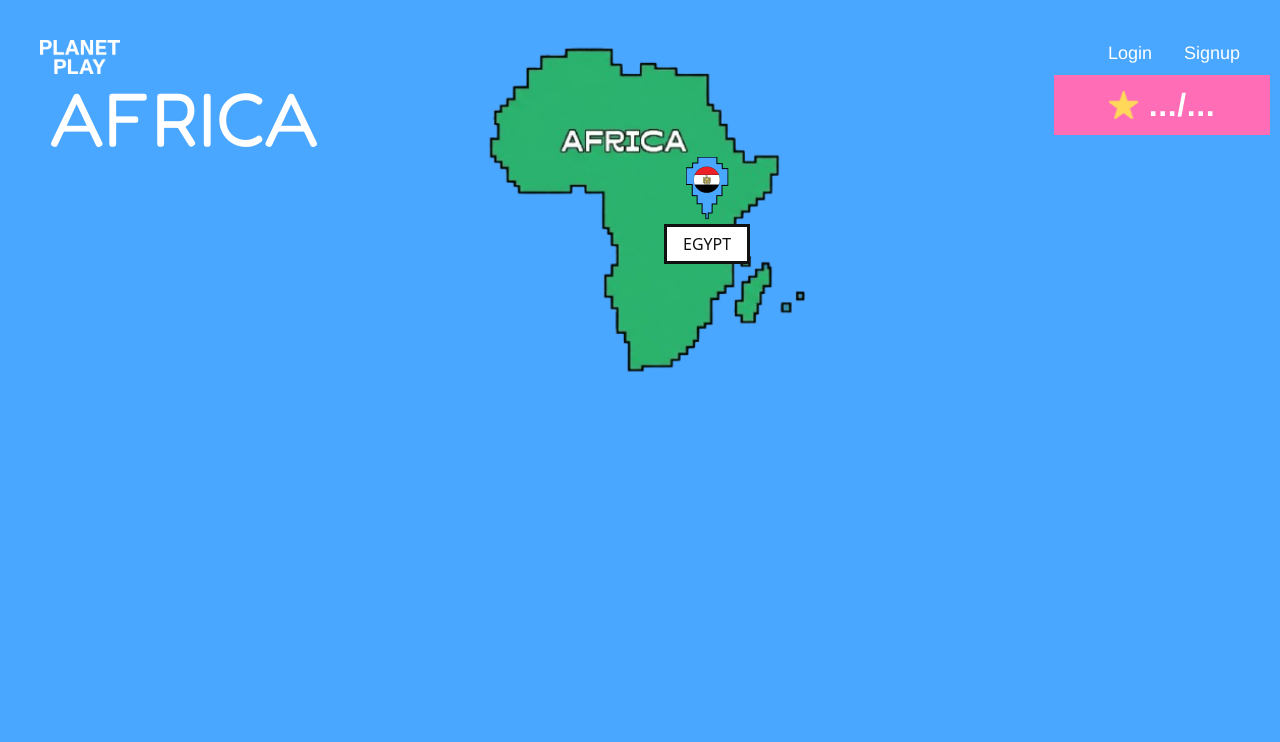
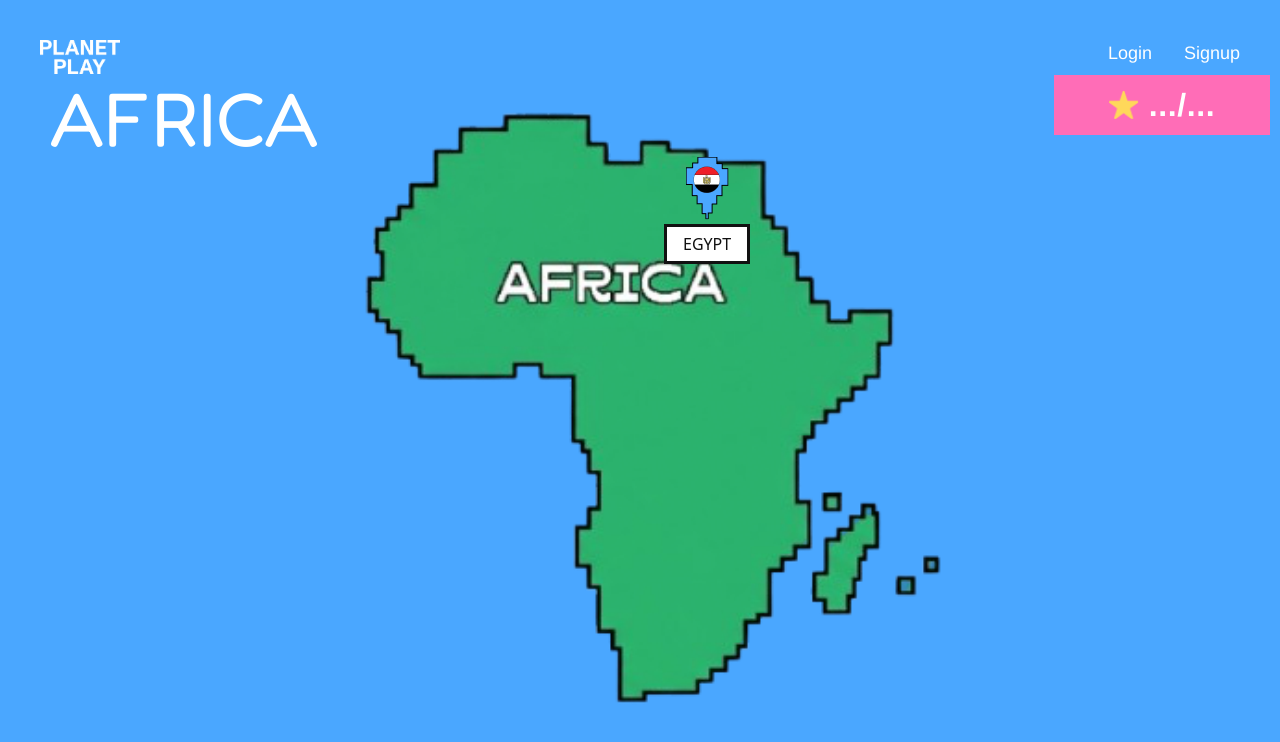
Before and after one commit to mariamragaie05/PlanetPlay, a Next.js app in the folder frontend/: page /map/africa in a window 1280 px wide. Shown: the top 742 px of the page. Built offline with nearby package versions, Linux system fonts and the light colour scheme; no server answers.

Commit message:
replace africa and landmarks (egypt) images

```diff
--- a/frontend/app/egypt/landmarks/the-cairo-tower/page.tsx
+++ b/frontend/app/egypt/landmarks/the-cairo-tower/page.tsx
@@ -607,7 +607,7 @@ export default function TheCairoTowerPage() {
                 width: block.dropZone.width,
                 height: block.dropZone.height,
                 zIndex: block.dropZone.zIndex,
-                background: "rgba(255,0,0,0.2)", // uncomment to debug
+                // background: "rgba(255,0,0,0.2)", // uncomment to debug
               }}
             />
           ) : null,
--- a/frontend/app/egypt/page.tsx
+++ b/frontend/app/egypt/page.tsx
@@ -6,7 +6,7 @@ export default function EgyptCategories() {
       countryName="Egypt"
       foodImg="/countries/egypt/food.png"
       festivalsImg="/countries/egypt/festivals.png"
-      landmarksImg="/countries/egypt/landmarks.png"
+      landmarksImg="/countries/egypt/landmark.png"
     />
   );
 }
--- a/frontend/app/map/africa/page.tsx
+++ b/frontend/app/map/africa/page.tsx
@@ -107,7 +107,7 @@ export default function AfricaPage() {
           margin-top: 100px;
           margin-left: auto;
           margin-right: auto;
-          width: 75%;
+          width: 85%;
           height: auto;
           z-index: 1;
         }
@@ -184,7 +184,7 @@ export default function AfricaPage() {
 
           <div className="continent-container">
             <Image
-              src="/map/africa.png"
+              src="/map/Africa.png"
               alt="Africa"
               width={1000}
               height={680}
@@ -192,8 +192,8 @@ export default function AfricaPage() {
                 width: "100%",
                 height: "auto",
                 display: "block",
-                scale: "0.55",
-                transform: "translateY(-450px)",
+                scale: "1",
+                transform: "translateY(-50px)",
               }}
               priority
             />
```
Also changed, not shown: frontend/public/countries/egypt/landmark.png (renamed from frontend/public/countries/egypt/landmarks.png).
